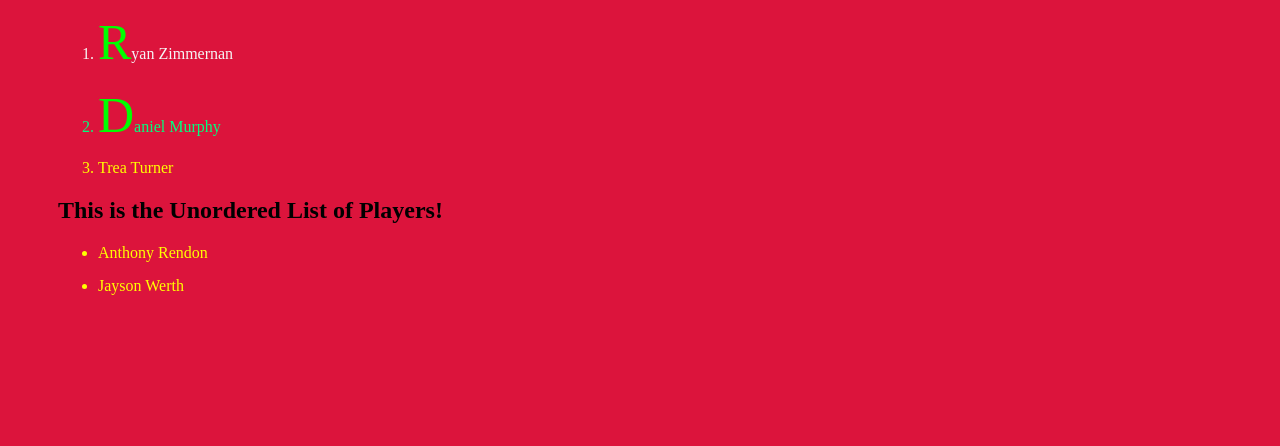
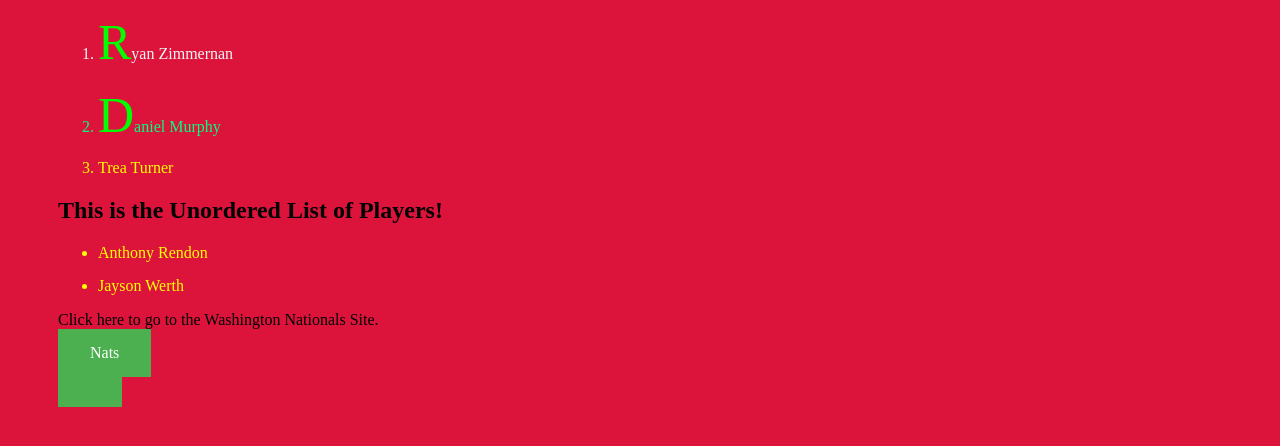
Before and after one commit to carrie2078/GAHTMLCSS, a plain HTML site: page Index.html in a window 1280 px wide. Shown: the part 332-778 px from the top of the page. Drawn offline with Linux system fonts and the light colour scheme.

Commit message:
added button

```diff
--- a/Index.html
+++ b/Index.html
@@ -30,6 +30,10 @@
 				<li class="nlPlayer">Jayson Werth</li>
 			</ul>
 		</p>
+		<p>
+			Click here to go to the Washington Nationals Site.
+		</p>
+		<p> <a class="button"</a>Nats</p>
 	</body>
 
 </html>
--- a/indexStyle.css
+++ b/indexStyle.css
@@ -33,6 +33,16 @@
 .allStar {
 	color: SpringGreen;
 }
+.button {
+	background-color: #4CAF50; /* Green */
+    border: none;
+    color: white;
+    padding: 15px 32px;
+    text-align: center;
+    text-decoration: none;
+    display: inline-block;
+    font-size: 16px;
+}
 
 /* this is a media query ... */
 @media (max-width: 550px) {
```
